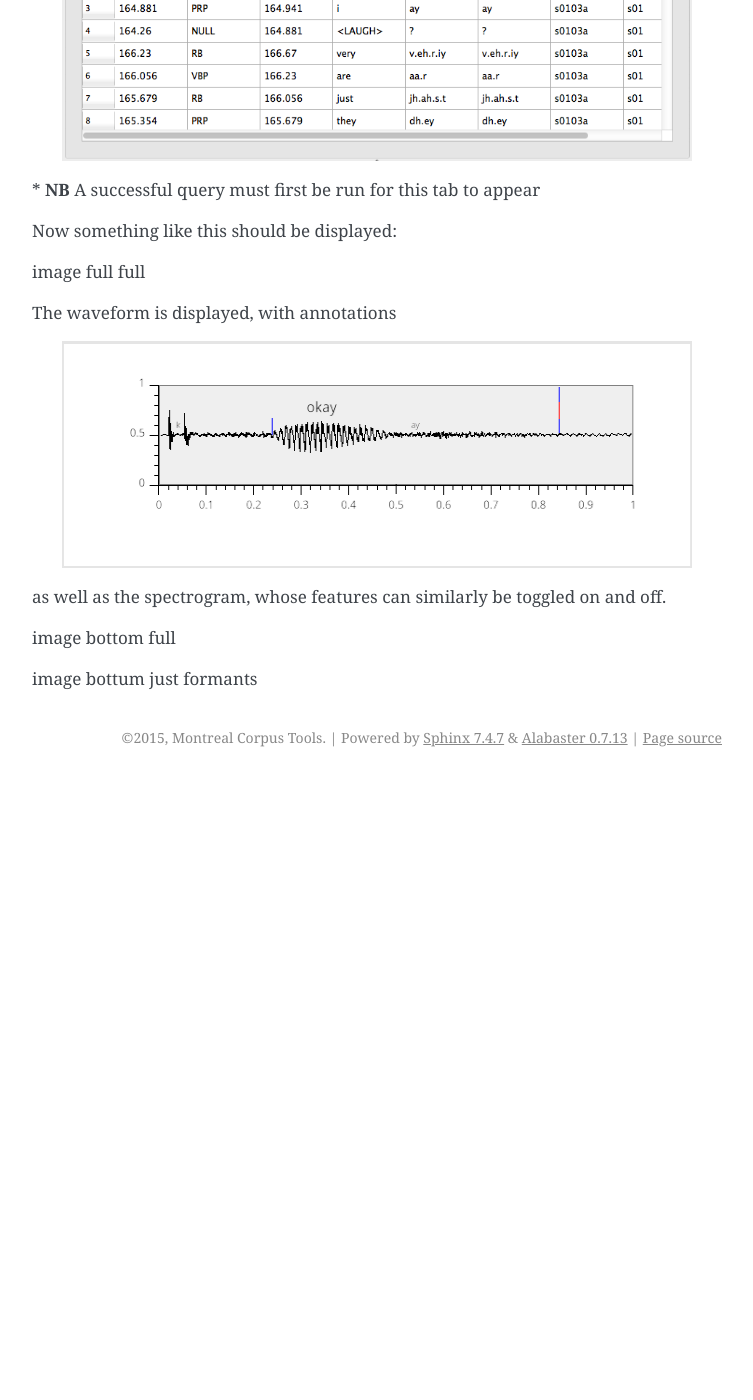
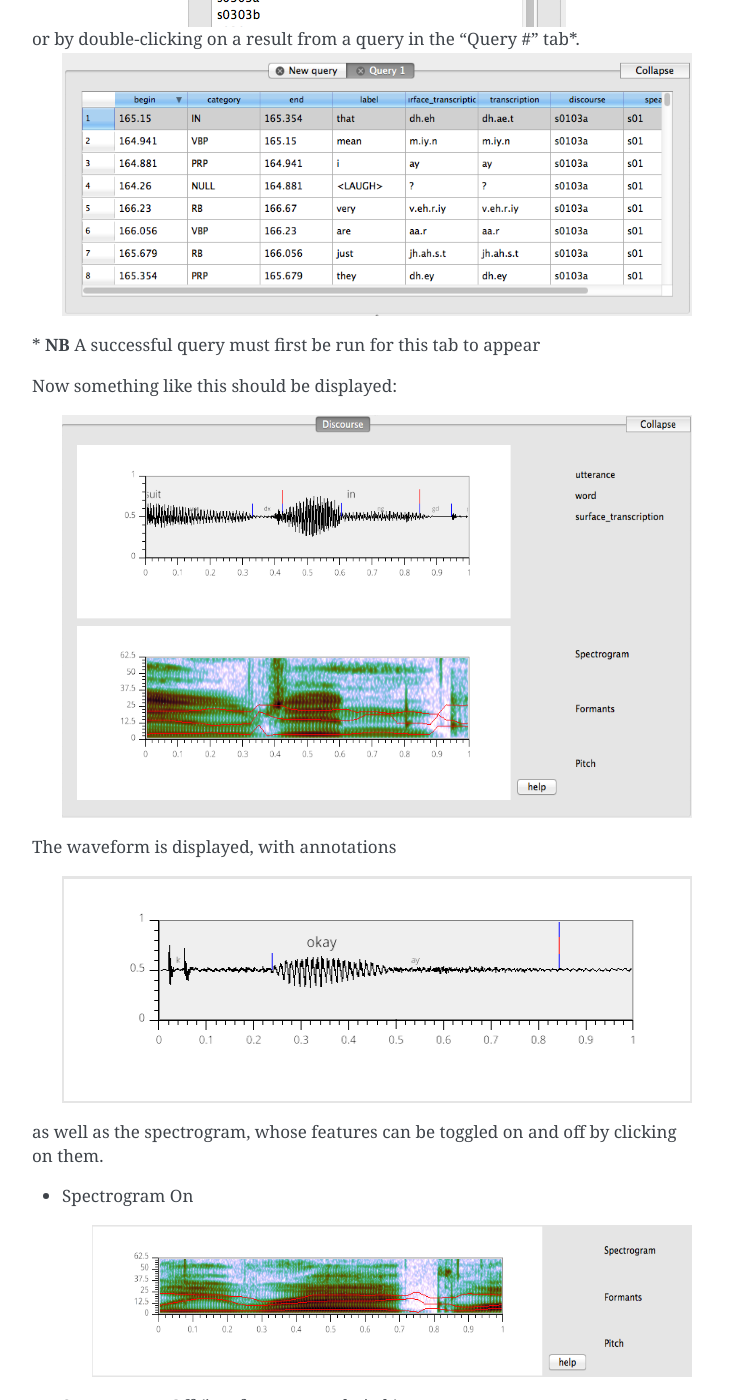
Before and after one commit to MontrealCorpusTools/speechcorpustools, a Sphinx documentation site: the page built from docs/source/additional/viewingdiscourses.rst, in a window 1280 px wide and 1400 px high, scrolled down 1612 px. Shown: the whole window, without its empty margins (388-1141 px from the left). Built offline with Sphinx 7.4.7, drawn with Linux system fonts in a browser that asks for light colours; pages that are not in the unit, such as notebooks, are missing from menus; before the commit the page ends 2389 px from its top, so only the background shows below that; some of the changed text lies outside the part shown.

Commit message:
images, links, edits

```diff
--- a/docs/source/additional/buildingqueries.rst
+++ b/docs/source/additional/buildingqueries.rst
@@ -75,7 +75,7 @@ These are available after enrichment:
 * **position_in_utterance** Only available for words, specifies the word's index in the utterance
 
 
-These are only available for the __ database:
+These are only available for force-aligned database:
 
 * **manner_of_articulation** Only available for phones
 * **place_of_articulation** Only available for phones
--- a/docs/source/additional/connecting.rst
+++ b/docs/source/additional/connecting.rst
@@ -4,7 +4,7 @@
 Connection
 **********
 
-To see an example connection, go to `Connection example <>`_
+To see an example connection, go to `Connection example <http://sct.readthedocs.io/en/latest/additional/exconnecting.html>`_
 
 In the connection tab, there are various features.
 	.. image:: connection.png
--- a/docs/source/additional/tour.rst
+++ b/docs/source/additional/tour.rst
@@ -41,7 +41,7 @@ For more information see the following pages:
 Discourse (2)
 #############
 
-The discourse panel shows the waveform and spectrogram views of the audio for a given file (if there is audio) as well as the alignment of words, phones, and utterances (if they have been encoded) overlaid onto the waveform.
+The discourse panel shows the waveform and spectrogram views of the audio for a given file (if there is audio) as well as the alignment of words, phones, and utterances (if they have been encoded) overlaid onto the waveform. For more information on viewing discourses, see `Viewing discourses <http://sct.readthedocs.io/en/latest/additional/viewingdiscourses.html>`_
 
 .. image:: discourse.png
 		:width: 1058px
--- a/docs/source/additional/viewingdiscourses.rst
+++ b/docs/source/additional/viewingdiscourses.rst
@@ -16,8 +16,11 @@ After completing a query, it might be useful to take a closer look at the discou
 
 The user is presented with two windows inside of the 'Discourse' window. The top one shows the waveform of the file as well as the transcriptions of words and phones.
 
-
-image top empty
+	.. image:: topempty.png
+		:width: 732px
+		:height: 179px
+		:align: center
+		:alt: Image cannot be displayed in your browser
 
 The bottom window is a spectrogram. This maps time and frequency on the X and Y axes respectively, while the darkeness of an area indicates the amplitude. Lines generated by the software also indicate pitch and formants when available.
 
@@ -48,7 +51,11 @@ or by double-clicking on a result from a query in the "Query \#" tab\*.
 
 Now something like this should be displayed:
 
-image full full
+	.. image:: fullfull.png
+		:width: 701px
+		:height: 403px
+		:align: center
+		:alt: Image cannot be displayed in your browser
 
 The waveform is displayed, with annotations
 
@@ -58,8 +65,20 @@ The waveform is displayed, with annotations
 		:align: center
 		:alt: Image cannot be displayed in your browser
 
-as well as the spectrogram, whose features can similarly be toggled on and off.
+as well as the spectrogram, whose features can be toggled on and off by clicking on them.
 
-image bottom full
+* Spectrogram On
 
-image bottum just formants
+	.. image:: bottomfull.png
+		:width: 698px
+		:height: 152px
+		:align: center
+		:alt: Image cannot be displayed in your browser
+
+* Spectrogram Off (just formants and pitch)
+
+	.. image:: bottomformants.png
+		:width: 677px
+		:height: 151px
+		:align: center
+		:alt: Image cannot be displayed in your browser
```
Also changed, not shown: docs/source/additional/bottomformants.png (added), docs/source/additional/bottomfull.png (added), docs/source/additional/fullfull.png (added), docs/source/additional/topempty.png (added).
